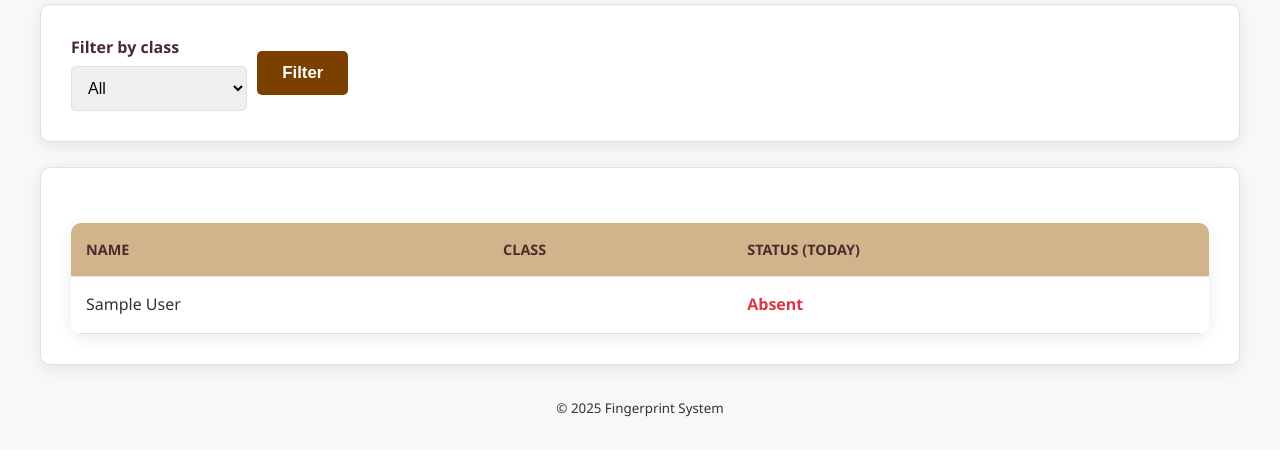
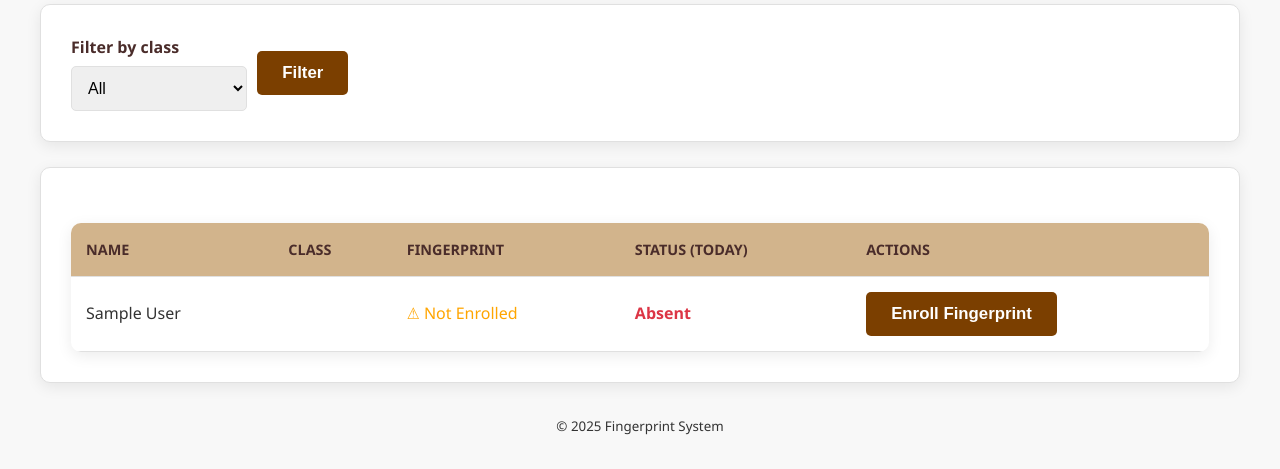
Before and after one commit to jamiemkariuki/Fingerprint-System-Beta, a Flask app: page /teacher/dashboard in a window 1280 px wide. Shown: the part 544-1013 px from the top of the page. Before the commit the page ends 961 px from the top, so only its background shows below. Run offline with Flask 3, Linux system fonts and the light colour scheme; the visitor is signed in with stand-in values (Sample User, id 1); data comes from the database, SQL or seed files in the repository; data that the repository does not hold is empty.

Commit message:
Make fingerprint enrollment optional during registration

```diff
--- a/src/main/blueprints/teacher.py
+++ b/src/main/blueprints/teacher.py
@@ -89,19 +89,16 @@ def register_user():
         fingerprint_id = enroll_fingerprint(user_id)
 
         if fingerprint_id is None:
-            cursor.execute("DELETE FROM Users WHERE id = %s", (user_id,))
+            flash("Student registered without fingerprint. You can enroll it later.", "warning")
+        else:
+            cursor.execute("UPDATE Users SET fingerprint_id = %s WHERE id = %s", (fingerprint_id, user_id))
             conn.commit()
-            flash("Fingerprint enrollment failed", "error")
-            return redirect(url_for("teacher.register_user"))
-
-        cursor.execute("UPDATE Users SET fingerprint_id = %s WHERE id = %s", (fingerprint_id, user_id))
-        conn.commit()
+            flash("Student registered with fingerprint successfully!", "success")
 
         if lcd:
             lcd.clear()
             lcd.text(f"User: {name}", 1)
 
-        flash("Student registered successfully!", "success")
         return redirect(url_for("teacher.teacher_dashboard"))
 
     except mysql.connector.Error as e:
@@ -139,19 +136,16 @@ def register_student():
             fingerprint_id = enroll_fingerprint(user_id)
 
             if fingerprint_id is None:
-                cursor.execute("DELETE FROM Users WHERE id = %s", (user_id,))
+                flash("Student registered without fingerprint. You can enroll it later.", "warning")
+            else:
+                cursor.execute("UPDATE Users SET fingerprint_id = %s WHERE id = %s", (fingerprint_id, user_id))
                 conn.commit()
-                flash("Fingerprint enrollment failed", "error")
-                return redirect(url_for("teacher.register_student"))
-
-            cursor.execute("UPDATE Users SET fingerprint_id = %s WHERE id = %s", (fingerprint_id, user_id))
-            conn.commit()
+                flash("Student registered with fingerprint successfully!", "success")
 
             if lcd:
                 lcd.clear()
                 lcd.text(f"Registered {name}", 1)
 
-            flash("Student registered successfully!", "success")
             return redirect(url_for("teacher.teacher_dashboard"))
 
         except mysql.connector.Error as e:
@@ -163,6 +157,54 @@ def register_student():
                 conn.close()
 
     return render_template("register.html")
+
+@teacher_bp.route('/enroll_fingerprint/<int:student_id>', methods=['POST'])
+def enroll_student_fingerprint(student_id):
+    if "teacher_id" not in session and "admin_id" not in session:
+        return redirect(url_for("teacher.teacher_login"))
+
+    conn = None
+    try:
+        conn = get_db()
+        cursor = conn.cursor(dictionary=True)
+
+        cursor.execute("SELECT * FROM Users WHERE id = %s", (student_id,))
+        student = cursor.fetchone()
+
+        if not student:
+            flash("Student not found", "error")
+            return redirect(url_for("teacher.teacher_dashboard"))
+
+        if student.get("fingerprint_id"):
+            flash(f"{student['name']} already has a fingerprint enrolled.", "warning")
+            return redirect(url_for("teacher.teacher_dashboard"))
+
+        if lcd:
+            lcd.clear()
+            lcd.text(f"Enroll: {student['name'][:12]}", 1)
+            lcd.text("Place finger...", 2)
+
+        fingerprint_id = enroll_fingerprint(student_id)
+
+        if fingerprint_id is None:
+            flash(f"Fingerprint enrollment failed for {student['name']}", "error")
+        else:
+            cursor.execute("UPDATE Users SET fingerprint_id = %s WHERE id = %s", (fingerprint_id, student_id))
+            conn.commit()
+            flash(f"Fingerprint enrolled successfully for {student['name']}!", "success")
+
+        if lcd:
+            lcd.clear()
+
+        return redirect(url_for("teacher.teacher_dashboard"))
+
+    except mysql.connector.Error as e:
+        logger.exception("MySQL Error enrolling fingerprint: %s", e)
+        flash(f"Database error: {e}", "error")
+        return redirect(url_for("teacher.teacher_dashboard"))
+    finally:
+        if conn:
+            conn.close()
 
 @teacher_bp.route('/login', methods=['GET', 'POST'])
 def teacher_login():
--- a/templates/teacher_dashboard.html
+++ b/templates/teacher_dashboard.html
@@ -39,7 +39,9 @@
                 <tr>
                     <th>Name</th>
                     <th>Class</th>
+                    <th>Fingerprint</th>
                     <th>Status (Today)</th>
+                    <th>Actions</th>
                 </tr>
             </thead>
             <tbody>
@@ -48,10 +50,25 @@
                         <td>{{ user.name }}</td>
                         <td>{{ user.class }}</td>
                         <td>
+                            {% if user.fingerprint_id %}
+                                <span style="color: green;">✓ Enrolled</span>
+                            {% else %}
+                                <span style="color: orange;">⚠ Not Enrolled</span>
+                            {% endif %}
+                        </td>
+                        <td>
                             {% if user.status == 'Present' %}
                                 <span class="status-present">Present</span>
                             {% else %}
                                 <span class="status-absent">Absent</span>
+                            {% endif %}
+                        </td>
+                        <td>
+                            {% if not user.fingerprint_id %}
+                            <form method="post" action="{{ url_for('teacher.enroll_student_fingerprint', student_id=user.id) }}" style="display: inline;">
+                                <input type="hidden" name="csrf_token" value="{{ csrf_token() }}"/>
+                                <button type="submit" class="btn btn-small">Enroll Fingerprint</button>
+                            </form>
                             {% endif %}
                         </td>
                     </tr>
```
Also changed, not shown: templates/admin_dashboard.html (+31 -12 lines).
